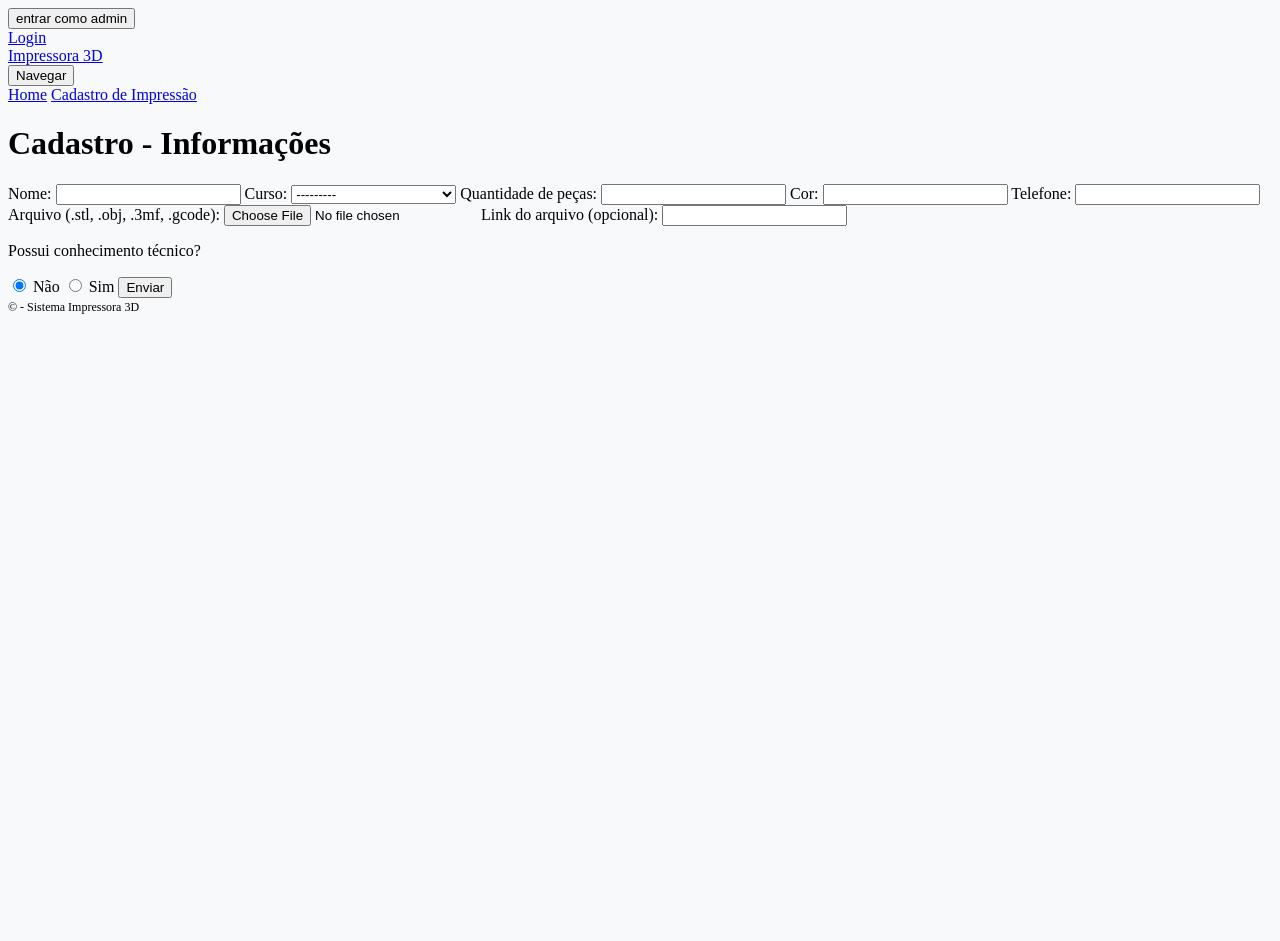
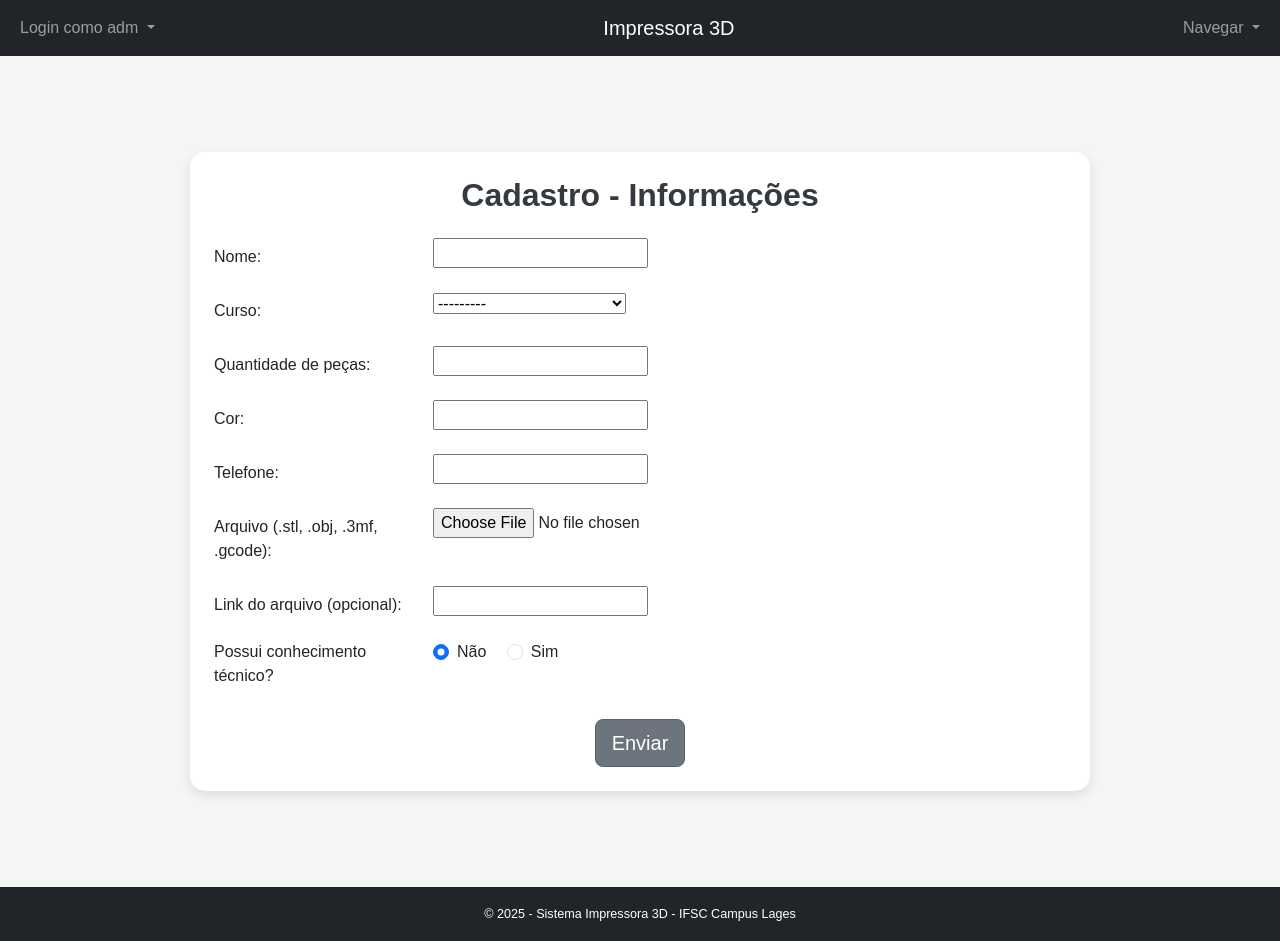
Before and after one commit to PatrikiGss/gestao_Impressao3D, a Django app: page /cadastro/ in a window 1280 px wide. Before the commit the page ends 314 px from the top, so only its background shows below. Run offline with Django 5.2, Linux system fonts and the light colour scheme.

Commit message:
frontend quase bom e formulario necessita revisao

```diff
--- /dev/null
+++ b/core/static/core/css/cadastro.css
@@ -0,0 +1,33 @@
+body {
+    background-color: whitesmoke;
+}
+
+.cadastro-box {
+    max-width: 900px;
+    margin: 3rem auto;
+    padding: 2rem 2.5rem;
+    background-color: #fff;
+    border-radius: 15px;
+    box-shadow: 0 4px 12px rgba(0,0,0,0.1);
+}
+
+.cadastro-box h2 {
+    color: #343a40;
+    font-weight: 700;
+}
+
+#campos-tecnicos h5 {
+    font-weight: 600;
+    margin-bottom: 1rem;
+}
+.btn-secondary {
+    background-color: #6c757d; /* cinza neutro */
+    border-color: #5a6268;
+    color: #fff;
+    transition: background-color 0.3s ease;
+}
+
+.btn-secondary:hover {
+    background-color: #5a6268;
+    border-color: #545b62;
+}
--- a/core/static/core/css/style.css
+++ b/core/static/core/css/style.css
@@ -1,5 +1,13 @@
 body {
-    background-color: #f8f9fa;
+    background-color: whitesmoke;
+    min-height: 100vh; /* garante que o fundo ocupe toda a altura da tela */
+    margin: 0;
+    padding: 0;
+    font-family: 'Arial', sans-serif;
+}
+
+.main-content {
+    flex: 1;
 }
 
 footer {
--- /dev/null
+++ b/core/static/core/js/cadastro.js
@@ -0,0 +1,17 @@
+function toggleCampos(mostrar) {
+    document.getElementById('campos-tecnicos').style.display = mostrar ? 'block' : 'none';
+}
+
+document.getElementById('form-cadastro').addEventListener('submit', function(e){
+    const fileInput = document.querySelector('input[type="file"][name="arq_upload"]');
+    if (fileInput && fileInput.files.length > 0) {
+        const allowed = ['.stl', '.obj', '.3mf', '.gcode'];
+        const name = fileInput.files[0].name.toLowerCase();
+        const ext = name.substring(name.lastIndexOf('.'));
+        if (!allowed.includes(ext)) {
+            e.preventDefault();
+            alert('Formato inválido! Envie um arquivo 3D (.stl, .obj, .3mf ou .gcode).');
+            return false;
+        }
+    }
+});
--- a/core/templates/core/base.html
+++ b/core/templates/core/base.html
@@ -1,3 +1,4 @@
+{% load static %}
 <!DOCTYPE html>
 <html lang="pt-br">
 <head>
@@ -5,61 +6,82 @@
     <meta name="viewport" content="width=device-width, initial-scale=1" />
     <title>{% block title %}Impressora 3D{% endblock %}</title>
 
-    {% load static %}
-    <!-- CSS padrao -->
+    <!-- Bootstrap CSS -->
+    <link href="https://cdn.jsdelivr.net/npm/bootstrap@5.3.2/dist/css/bootstrap.min.css" rel="stylesheet">
+
+    <!-- Seu CSS adicional -->
     <link rel="stylesheet" href="{% static 'core/css/style.css' %}">
-
-    <!-- espaço para CSS adicional -->
     {% block extra_css %}{% endblock %}
 </head>
-<body>
-    <!-- TOPO padronizado -->
-    <header class="topbar">
-        <div class="topbar-inner">
-            <div class="menu-left">
+<body class="d-flex flex-column min-vh-100">
+
+<!-- HEADER -->
+<header>
+  <nav class="navbar navbar-expand-lg navbar-dark bg-dark">
+    <div class="container-fluid justify-content-between">
+
+      <!-- Botão usuário à esquerda -->
+      <ul class="navbar-nav">
         {% if user.is_authenticated %}
-                    <button class="menu-button">Olá, {{ user.get_username }}</button>
-                    <div class="dropdown">
-                        <a href="{% url 'autenticacao:logout' %}">Sair</a>
+        <li class="nav-item dropdown">
+          <a class="nav-link dropdown-toggle" href="#" role="button" data-bs-toggle="dropdown">
+            Olá, {{ user.get_username }}
+          </a>
+          <ul class="dropdown-menu">
+            <li><a class="dropdown-item" href="{% url 'autenticacao:logout' %}">Sair</a></li>
+          </ul>
+        </li>
+        {% else %}
+        <li class="nav-item dropdown">
+          <a class="nav-link dropdown-toggle" href="#" role="button" data-bs-toggle="dropdown">
+            Login como adm
+          </a>
+          <ul class="dropdown-menu">
+            <li><a class="dropdown-item" href="{% url 'autenticacao:login' %}">Login</a></li>
+          </ul>
+        </li>
+        {% endif %}
+      </ul>
+
+      <!-- Logo / Brand centralizado -->
+      <a class="navbar-brand mx-auto" href="{% url 'core:home' %}">Impressora 3D</a>
+
+      <!-- Dropdown navegação à direita -->
+      <ul class="navbar-nav">
+        <li class="nav-item dropdown">
+          <a class="nav-link dropdown-toggle" href="#" role="button" data-bs-toggle="dropdown">
+            Navegar
+          </a>
+          <ul class="dropdown-menu dropdown-menu-end">
+            <li><a class="dropdown-item" href="{% url 'core:home' %}">Home</a></li>
+            <li><a class="dropdown-item" href="{% url 'core:cadastro' %}">Cadastro de Impressão</a></li>
+            {% if user.is_authenticated %}
+            <li><a class="dropdown-item" href="{% url 'core:lista_models' %}">Lista de Impressões</a></li>
+            {% endif %}
+          </ul>
+        </li>
+      </ul>
+
     </div>
-                {% else %}
-                    <button class="menu-button">entrar como admin</button>
-                    <div class="dropdown">
-                        <a href="{% url 'autenticacao:login' %}">Login</a>
-                    </div>
-                {% endif %}
-            </div>
-
-            <div class="brand">
-                <a href="{% url 'core:home' %}" class="brand-link">Impressora 3D</a>
-            </div>
-
-            <div class="menu-right">
-                <button class="menu-button">Navegar</button>
-                <div class="dropdown">
-                    <a href="{% url 'core:home' %}">Home</a>
-                    <a href="{% url 'core:cadastro' %}">Cadastro de Impressão</a>
-                    {% if user.is_authenticated %}
-                        <a href="{% url 'core:lista_models' %}">Lista de Impressões</a>
-                    {% endif %}
-                </div>
-            </div>
-        </div>
+  </nav>
 </header>
 
-    <!-- container principal -->
-    <main class="main-content">
+<!-- CONTEÚDO -->
+<main class="container my-5 flex-grow-1">
     {% block content %}{% endblock %}
 </main>
 
-    <!-- rodape simples -->
-    <footer class="footer">
-        <div class="footer-inner">
-            <small>© {{ now|date:"Y" }} - Sistema Impressora 3D</small>
+<!-- FOOTER -->
+<footer class="bg-dark text-white py-3 mt-auto">
+    <div class="container text-center">
+        <small>© {% now "Y" %} - Sistema Impressora 3D - IFSC Campus Lages</small>
     </div>
 </footer>
 
-    <!-- scripts -->
+<!-- Bootstrap JS -->
+<script src="https://cdn.jsdelivr.net/npm/bootstrap@5.3.2/dist/js/bootstrap.bundle.min.js"></script>
+
+<!-- Seu JS -->
 <script src="{% static 'core/js/main.js' %}"></script>
 {% block extra_js %}{% endblock %}
 </body>
--- a/core/templates/core/cadastro.html
+++ b/core/templates/core/cadastro.html
@@ -2,96 +2,132 @@
 {% load static %}
 {% block title %}Cadastro - Impressora 3D{% endblock %}
 
+{% block extra_css %}
+<link rel="stylesheet" href="{% static 'core/css/cadastro.css' %}">
+{% endblock %}
+
 {% block content %}
-    <h1>Cadastro - Informações</h1>
+<div class="container cadastro-box mt-5 mb-5 p-4">
+    <h2 class="text-center mb-4">Cadastro - Informações</h2>
 
     {% if form.non_field_errors %}
-    <div class="error" style="color:red">{{ form.non_field_errors }}</div>
-    {% endif %}
-
-    {% if form.errors %}
-    <div style="color:red">
-        <ul>
-        {% for field, errors in form.errors.items %}
-            <li><strong>{{ field }}:</strong>
-                <ul>
-                {% for err in errors %}
-                    <li>{{ err }}</li>
-                {% endfor %}
-                </ul>
-            </li>
-        {% endfor %}
-        </ul>
-    </div>
+        <div class="alert alert-danger">{{ form.non_field_errors }}</div>
     {% endif %}
 
     <form method="post" enctype="multipart/form-data" id="form-cadastro">
         {% csrf_token %}
 
-        <label for="{{ form.nome.id_for_label }}">Nome:</label>
-        {{ form.nome }}
-
-        <label for="{{ form.curso.id_for_label }}">Curso:</label>
-        {{ form.curso }}
-
-        <label for="{{ form.quant_de_pecas.id_for_label }}">Quantidade de peças:</label>
-        {{ form.quant_de_pecas }}
-
-        <label for="{{ form.cor.id_for_label }}">Cor:</label>
-        {{ form.cor }}
-
-        <label for="{{ form.telefone.id_for_label }}">Telefone:</label>
-        {{ form.telefone }}
-
-        <label for="{{ form.arq_upload.id_for_label }}">Arquivo (.stl, .obj, .3mf, .gcode):</label>
-        {{ form.arq_upload }}
-
-        <label for="{{ form.arq_link.id_for_label }}">Link do arquivo (opcional):</label>
-        {{ form.arq_link }}
-
-        <p>Possui conhecimento técnico?</p>
-        <label><input type="radio" name="conhecimento" value="nao" checked onclick="toggleCampos(false)"> Não</label>
-        <label><input type="radio" name="conhecimento" value="sim" onclick="toggleCampos(true)"> Sim</label>
-
-        <div id="campos-tecnicos" style="display:none; margin-top:10px;">
-            <h3>Campos técnicos (opcionais)</h3>
-
-            <label for="{{ form.tipo_preenchimento.id_for_label }}">Tipo de preenchimento:</label>
-            {{ form.tipo_preenchimento }}
-
-            <label for="{{ form.porcentagem_preenchimento.id_for_label }}">Porcentagem de preenchimento:</label>
-            {{ form.porcentagem_preenchimento }}
-
-            <label for="{{ form.resolucao.id_for_label }}">Resolução:</label>
-            {{ form.resolucao }}
-
-            <label for="{{ form.qual_impressora.id_for_label }}">Qual impressora:</label>
-            {{ form.qual_impressora }}
-
-            <label for="{{ form.tipo_filamento.id_for_label }}">Tipo de filamento:</label>
-            {{ form.tipo_filamento }}
+        <!-- Nome -->
+        <div class="mb-3 row">
+            <label for="{{ form.nome.id_for_label }}" class="col-sm-3 col-form-label">Nome:</label>
+            <div class="col-sm-9">
+                {{ form.nome }}
+            </div>
         </div>
 
-        <button type="submit">Enviar</button>
+        <!-- Curso -->
+        <div class="mb-3 row">
+            <label for="{{ form.curso.id_for_label }}" class="col-sm-3 col-form-label">Curso:</label>
+            <div class="col-sm-9">
+                {{ form.curso }}
+            </div>
+        </div>
+
+        <!-- Quantidade de peças -->
+        <div class="mb-3 row">
+            <label for="{{ form.quant_de_pecas.id_for_label }}" class="col-sm-3 col-form-label">Quantidade de peças:</label>
+            <div class="col-sm-9">
+                {{ form.quant_de_pecas }}
+            </div>
+        </div>
+
+        <!-- Cor -->
+        <div class="mb-3 row">
+            <label for="{{ form.cor.id_for_label }}" class="col-sm-3 col-form-label">Cor:</label>
+            <div class="col-sm-9">
+                {{ form.cor }}
+            </div>
+        </div>
+
+        <!-- Telefone -->
+        <div class="mb-3 row">
+            <label for="{{ form.telefone.id_for_label }}" class="col-sm-3 col-form-label">Telefone:</label>
+            <div class="col-sm-9">
+                {{ form.telefone }}
+            </div>
+        </div>
+
+        <!-- Upload de arquivo -->
+        <div class="mb-3 row">
+            <label for="{{ form.arq_upload.id_for_label }}" class="col-sm-3 col-form-label">Arquivo (.stl, .obj, .3mf, .gcode):</label>
+            <div class="col-sm-9">
+                {{ form.arq_upload }}
+            </div>
+        </div>
+
+        <!-- Link opcional -->
+        <div class="mb-3 row">
+            <label for="{{ form.arq_link.id_for_label }}" class="col-sm-3 col-form-label">Link do arquivo (opcional):</label>
+            <div class="col-sm-9">
+                {{ form.arq_link }}
+            </div>
+        </div>
+
+        <!-- Conhecimento técnico -->
+        <fieldset class="mb-3 row">
+            <legend class="col-form-label col-sm-3 pt-0">Possui conhecimento técnico?</legend>
+            <div class="col-sm-9">
+                <div class="form-check form-check-inline">
+                    <input class="form-check-input" type="radio" name="conhecimento" value="nao" checked onclick="toggleCampos(false)">
+                    <label class="form-check-label">Não</label>
+                </div>
+                <div class="form-check form-check-inline">
+                    <input class="form-check-input" type="radio" name="conhecimento" value="sim" onclick="toggleCampos(true)">
+                    <label class="form-check-label">Sim</label>
+                </div>
+            </div>
+        </fieldset>
+
+        <!-- Campos técnicos opcionais -->
+        <div id="campos-tecnicos" class="mt-3 p-3 bg-light rounded" style="display:none;">
+            <h5>Campos técnicos (opcionais)</h5>
+
+            <div class="mb-3 row">
+                <label for="{{ form.tipo_preenchimento.id_for_label }}" class="col-sm-4 col-form-label">Tipo de preenchimento:</label>
+                <div class="col-sm-8">{{ form.tipo_preenchimento }}</div>
+            </div>
+
+            <div class="mb-3 row">
+                <label for="{{ form.porcentagem_preenchimento.id_for_label }}" class="col-sm-4 col-form-label">Porcentagem de preenchimento:</label>
+                <div class="col-sm-8">{{ form.porcentagem_preenchimento }}</div>
+            </div>
+
+            <div class="mb-3 row">
+                <label for="{{ form.resolucao.id_for_label }}" class="col-sm-4 col-form-label">Resolução:</label>
+                <div class="col-sm-8">{{ form.resolucao }}</div>
+            </div>
+
+            <div class="mb-3 row">
+                <label for="{{ form.qual_impressora.id_for_label }}" class="col-sm-4 col-form-label">Qual impressora:</label>
+                <div class="col-sm-8">{{ form.qual_impressora }}</div>
+            </div>
+
+            <div class="mb-3 row">
+                <label for="{{ form.tipo_filamento.id_for_label }}" class="col-sm-4 col-form-label">Tipo de filamento:</label>
+                <div class="col-sm-8">{{ form.tipo_filamento }}</div>
+            </div>
+        </div>
+
+<!-- Botão de envio -->
+<div class="text-center mt-4">
+    <button type="submit" class="btn btn-secondary btn-lg">Enviar</button>
+</div>
     </form>
+</div>
 
-    <script>
-    function toggleCampos(mostrar) {
-        document.getElementById('campos-tecnicos').style.display = mostrar ? 'block' : 'none';
-    }
+{% endblock %}
 
-    document.getElementById('form-cadastro').addEventListener('submit', function(e){
-        const fileInput = document.querySelector('input[type="file"][name="arq_upload"]');
-        if (fileInput && fileInput.files.length > 0) {
-            const allowed = ['.stl', '.obj', '.3mf', '.gcode'];
-            const name = fileInput.files[0].name.toLowerCase();
-            const ext = name.substring(name.lastIndexOf('.'));
-            if (!allowed.includes(ext)) {
-                e.preventDefault();
-                alert('Formato inválido! Envie um arquivo 3D (.stl, .obj, .3mf ou .gcode).');
-                return false;
-            }
-        }
-    });
-    </script>
+
+{% block extra_js %}
+<script src="{% static 'core/js/cadastro.js' %}"></script>
 {% endblock %}
```
Also changed, not shown: autenticacao/statics/css/login.css (added, +38 -0 lines), autenticacao/templates/autenticacao/login.html (+30 -13 lines), core/static/core/css/home.css (added, +21 -0 lines), core/static/core/css/lista.css (added, +28 -0 lines), core/static/core/css/sucesso.css (added, +20 -0 lines), core/templates/core/home.html (+9 -4 lines), core/templates/core/lista.html (+19 -8 lines), core/templates/core/sucesso.html (+11 -1 lines), core/static/core/img/Logo_IFSC.png (added), db.sqlite3, 3 other files. Lines whose indentation alone changed are shown as unchanged.
